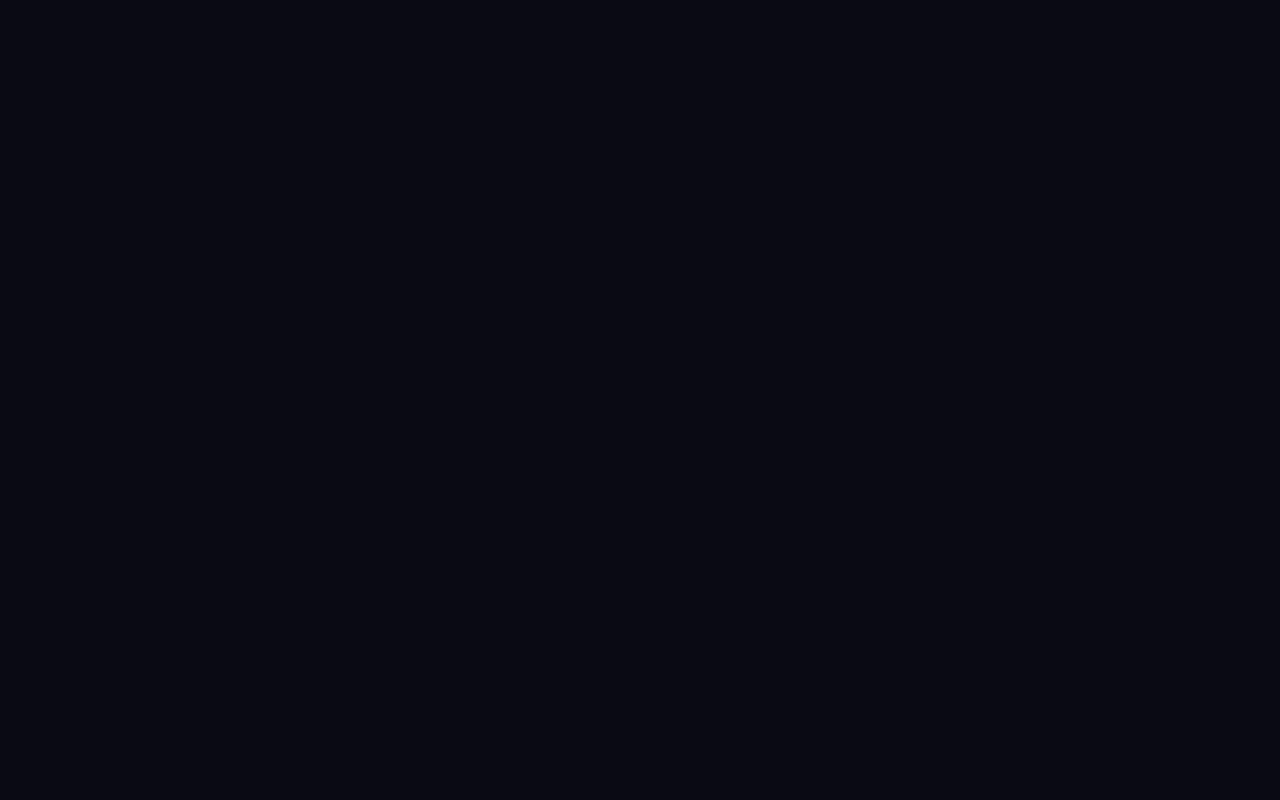
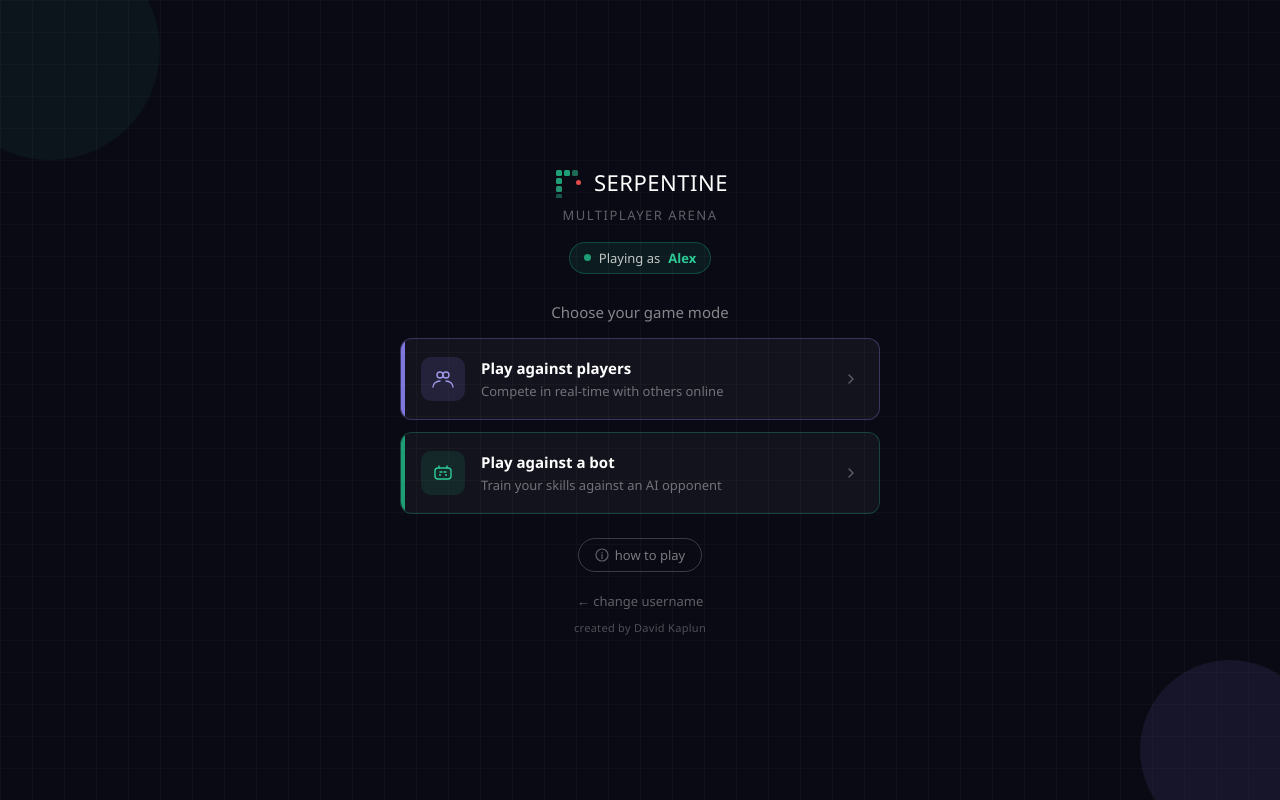
Before and after one commit to DavidKaplun/serpentine, a React (Create React App) app: page /lobby in a window 1280 px wide. Before the commit this address had no page. Built offline with nearby package versions, Linux system fonts and the light colour scheme.

Commit message:
added lobby page

```diff
--- a/src/App.js
+++ b/src/App.js
@@ -1,11 +1,13 @@
 import { BrowserRouter, Routes, Route } from 'react-router-dom';
 import WelcomePage from './pages/WelcomePage';
+import LobbyPage from './pages/LobbyPage';
 
 function App() {
   return (
     <BrowserRouter>
       <Routes>
         <Route path="/" element={<WelcomePage />} />
+        <Route path="/lobby" element={<LobbyPage />} />
       </Routes>
     </BrowserRouter>
   );
--- /dev/null
+++ b/src/pages/LobbyPage.css
@@ -0,0 +1,246 @@
+.lobby-container {
+  min-height: 100vh;
+  background: #0a0a14;
+  display: flex;
+  align-items: center;
+  justify-content: center;
+  padding: 2rem;
+  position: relative;
+  overflow: hidden;
+}
+
+.bg-orb-left {
+  position: absolute;
+  top: -60px;
+  left: -60px;
+  width: 220px;
+  height: 220px;
+  border-radius: 50%;
+  background: rgba(29, 158, 117, 0.08);
+  pointer-events: none;
+}
+
+.bg-orb-right {
+  position: absolute;
+  bottom: -40px;
+  right: -40px;
+  width: 180px;
+  height: 180px;
+  border-radius: 50%;
+  background: rgba(127, 119, 221, 0.1);
+  pointer-events: none;
+}
+
+.bg-grid {
+  position: absolute;
+  inset: 0;
+  pointer-events: none;
+  background-image:
+    linear-gradient(rgba(255,255,255,0.025) 1px, transparent 1px),
+    linear-gradient(90deg, rgba(255,255,255,0.025) 1px, transparent 1px);
+  background-size: 32px 32px;
+}
+
+.lobby-content {
+  position: relative;
+  z-index: 1;
+  width: 100%;
+  max-width: 480px;
+  display: flex;
+  flex-direction: column;
+  align-items: center;
+}
+
+.logo-row {
+  display: flex;
+  align-items: center;
+  gap: 10px;
+  margin-bottom: 8px;
+}
+
+.logo-text {
+  font-size: 22px;
+  font-weight: 500;
+  color: #ffffff;
+  letter-spacing: 0.5px;
+}
+
+.subtitle {
+  font-size: 13px;
+  color: rgba(255, 255, 255, 0.35);
+  margin: 0 0 18px;
+  letter-spacing: 1.5px;
+  text-transform: uppercase;
+}
+
+.username-badge {
+  display: flex;
+  align-items: center;
+  gap: 8px;
+  background: rgba(29, 158, 117, 0.12);
+  border: 0.5px solid rgba(29, 158, 117, 0.35);
+  border-radius: 20px;
+  padding: 6px 14px;
+  font-size: 13px;
+  color: rgba(255, 255, 255, 0.75);
+  margin-bottom: 28px;
+}
+
+.username-badge strong {
+  color: #2DCB96;
+  font-weight: 600;
+}
+
+.badge-dot {
+  width: 7px;
+  height: 7px;
+  border-radius: 50%;
+  background: #1D9E75;
+  flex-shrink: 0;
+}
+
+.mode-label {
+  font-size: 15px;
+  color: rgba(255, 255, 255, 0.5);
+  margin: 0 0 16px;
+}
+
+.mode-cards {
+  width: 100%;
+  display: flex;
+  flex-direction: column;
+  gap: 12px;
+  margin-bottom: 24px;
+}
+
+.mode-card {
+  position: relative;
+  width: 100%;
+  display: flex;
+  align-items: center;
+  gap: 16px;
+  background: rgba(255, 255, 255, 0.04);
+  border-radius: 12px;
+  padding: 18px 20px;
+  cursor: pointer;
+  text-align: left;
+  font-family: inherit;
+  overflow: hidden;
+  transition: background 0.2s, transform 0.1s;
+}
+
+.mode-card--purple {
+  border: 0.5px solid rgba(127, 119, 221, 0.35);
+}
+
+.mode-card--teal {
+  border: 0.5px solid rgba(29, 158, 117, 0.35);
+}
+
+.mode-card:hover {
+  background: rgba(255, 255, 255, 0.07);
+}
+
+.mode-card:active {
+  transform: scale(0.99);
+}
+
+.card-accent {
+  position: absolute;
+  left: 0;
+  top: 0;
+  bottom: 0;
+  width: 3.5px;
+  border-radius: 12px 0 0 12px;
+}
+
+.card-accent--purple {
+  background: #7F77DD;
+}
+
+.card-accent--teal {
+  background: #1D9E75;
+}
+
+.card-icon {
+  width: 44px;
+  height: 44px;
+  border-radius: 10px;
+  display: flex;
+  align-items: center;
+  justify-content: center;
+  flex-shrink: 0;
+}
+
+.card-icon--purple {
+  background: rgba(127, 119, 221, 0.15);
+}
+
+.card-icon--teal {
+  background: rgba(29, 158, 117, 0.15);
+}
+
+.card-text {
+  flex: 1;
+  display: flex;
+  flex-direction: column;
+  gap: 4px;
+}
+
+.card-title {
+  font-size: 15px;
+  font-weight: 600;
+  color: #ffffff;
+}
+
+.card-sub {
+  font-size: 13px;
+  color: rgba(255, 255, 255, 0.4);
+}
+
+.card-chevron {
+  flex-shrink: 0;
+}
+
+.how-to-play-btn {
+  display: flex;
+  align-items: center;
+  gap: 6px;
+  background: transparent;
+  border: 0.5px solid rgba(255, 255, 255, 0.2);
+  border-radius: 20px;
+  padding: 7px 16px;
+  font-size: 13px;
+  color: rgba(255, 255, 255, 0.45);
+  cursor: pointer;
+  font-family: inherit;
+  margin-bottom: 20px;
+  transition: border-color 0.2s, color 0.2s;
+}
+
+.how-to-play-btn:hover {
+  border-color: rgba(255, 255, 255, 0.35);
+  color: rgba(255, 255, 255, 0.65);
+}
+
+.change-username-btn {
+  background: transparent;
+  border: none;
+  font-size: 13px;
+  color: rgba(255, 255, 255, 0.35);
+  cursor: pointer;
+  font-family: inherit;
+  margin-bottom: 10px;
+  transition: color 0.2s;
+}
+
+.change-username-btn:hover {
+  color: rgba(255, 255, 255, 0.6);
+}
+
+.credit {
+  font-size: 11px;
+  color: rgba(255, 255, 255, 0.28);
+  margin: 0;
+  letter-spacing: 0.3px;
+}
--- /dev/null
+++ b/src/pages/LobbyPage.jsx
@@ -0,0 +1,92 @@
+import './LobbyPage.css';
+
+function LobbyPage() {
+  const username = 'Alex';
+
+  return (
+    <div className="lobby-container">
+      <div className="bg-orb-left" />
+      <div className="bg-orb-right" />
+      <div className="bg-grid" />
+
+      <div className="lobby-content">
+        <div className="logo-row">
+          <svg width="32" height="32" viewBox="0 0 32 32" fill="none">
+            <rect x="4" y="4" width="6" height="6" rx="1.5" fill="#1D9E75"/>
+            <rect x="12" y="4" width="6" height="6" rx="1.5" fill="#1D9E75"/>
+            <rect x="20" y="4" width="6" height="6" rx="1.5" fill="#2DCB96" opacity="0.5"/>
+            <rect x="4" y="12" width="6" height="6" rx="1.5" fill="#1D9E75"/>
+            <rect x="4" y="20" width="6" height="6" rx="1.5" fill="#2DCB96" opacity="0.7"/>
+            <rect x="4" y="28" width="6" height="6" rx="1.5" fill="#2DCB96" opacity="0.4"/>
+            <rect x="24" y="14" width="5" height="5" rx="2.5" fill="#E24B4A"/>
+          </svg>
+          <span className="logo-text">SERPENTINE</span>
+        </div>
+
+        <p className="subtitle">multiplayer arena</p>
+
+        <div className="username-badge">
+          <span className="badge-dot" />
+          Playing as <strong>{username}</strong>
+        </div>
+
+        <p className="mode-label">Choose your game mode</p>
+
+        <div className="mode-cards">
+          <button className="mode-card mode-card--purple">
+            <div className="card-accent card-accent--purple" />
+            <div className="card-icon card-icon--purple">
+              <svg width="22" height="22" viewBox="0 0 22 22" fill="none">
+                <circle cx="8" cy="7" r="3" stroke="#9F99E8" strokeWidth="1.4"/>
+                <circle cx="14" cy="7" r="3" stroke="#9F99E8" strokeWidth="1.4"/>
+                <path d="M1 19c0-3.314 3.134-6 7-6" stroke="#9F99E8" strokeWidth="1.4" strokeLinecap="round"/>
+                <path d="M21 19c0-3.314-3.134-6-7-6" stroke="#9F99E8" strokeWidth="1.4" strokeLinecap="round"/>
+              </svg>
+            </div>
+            <div className="card-text">
+              <span className="card-title">Play against players</span>
+              <span className="card-sub">Compete in real-time with others online</span>
+            </div>
+            <svg className="card-chevron" width="16" height="16" viewBox="0 0 16 16" fill="none">
+              <path d="M6 4l4 4-4 4" stroke="rgba(255,255,255,0.3)" strokeWidth="1.5" strokeLinecap="round" strokeLinejoin="round"/>
+            </svg>
+          </button>
+
+          <button className="mode-card mode-card--teal">
+            <div className="card-accent card-accent--teal" />
+            <div className="card-icon card-icon--teal">
+              <svg width="22" height="22" viewBox="0 0 22 22" fill="none">
+                <rect x="3" y="6" width="16" height="11" rx="3" stroke="#2DCB96" strokeWidth="1.4"/>
+                <path d="M8 10h2M12 10h2" stroke="#2DCB96" strokeWidth="1.4" strokeLinecap="round"/>
+                <circle cx="8" cy="13" r="1" fill="#2DCB96"/>
+                <circle cx="14" cy="13" r="1" fill="#2DCB96"/>
+                <path d="M7 6V4M15 6V4" stroke="#2DCB96" strokeWidth="1.4" strokeLinecap="round"/>
+              </svg>
+            </div>
+            <div className="card-text">
+              <span className="card-title">Play against a bot</span>
+              <span className="card-sub">Train your skills against an AI opponent</span>
+            </div>
+            <svg className="card-chevron" width="16" height="16" viewBox="0 0 16 16" fill="none">
+              <path d="M6 4l4 4-4 4" stroke="rgba(255,255,255,0.3)" strokeWidth="1.5" strokeLinecap="round" strokeLinejoin="round"/>
+            </svg>
+          </button>
+        </div>
+
+        <button className="how-to-play-btn">
+          <svg width="14" height="14" viewBox="0 0 14 14" fill="none">
+            <circle cx="7" cy="7" r="6" stroke="rgba(255,255,255,0.35)" strokeWidth="1.2"/>
+            <path d="M7 6.5v4" stroke="rgba(255,255,255,0.35)" strokeWidth="1.2" strokeLinecap="round"/>
+            <circle cx="7" cy="4.5" r="0.7" fill="rgba(255,255,255,0.35)"/>
+          </svg>
+          how to play
+        </button>
+
+        <button className="change-username-btn">← change username</button>
+        <p className="credit">created by David Kaplun</p>
+      </div>
+    </div>
+  );
+}
+
+export default LobbyPage;
```
